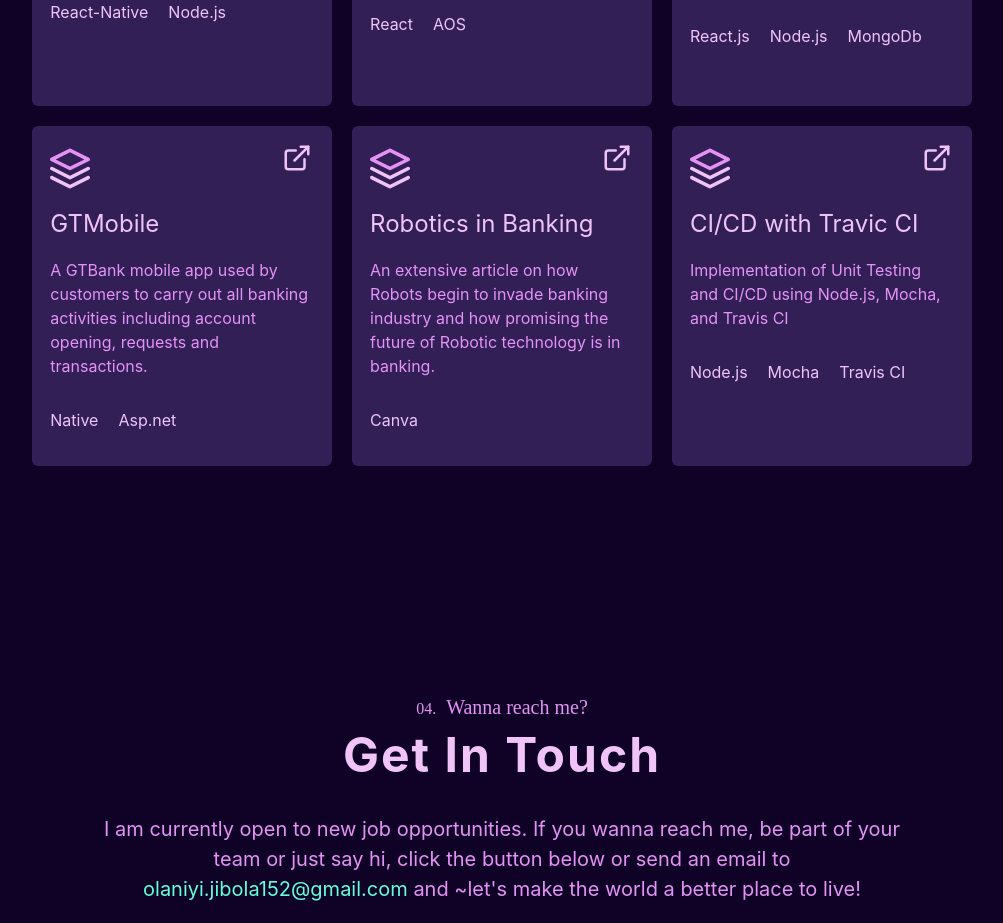
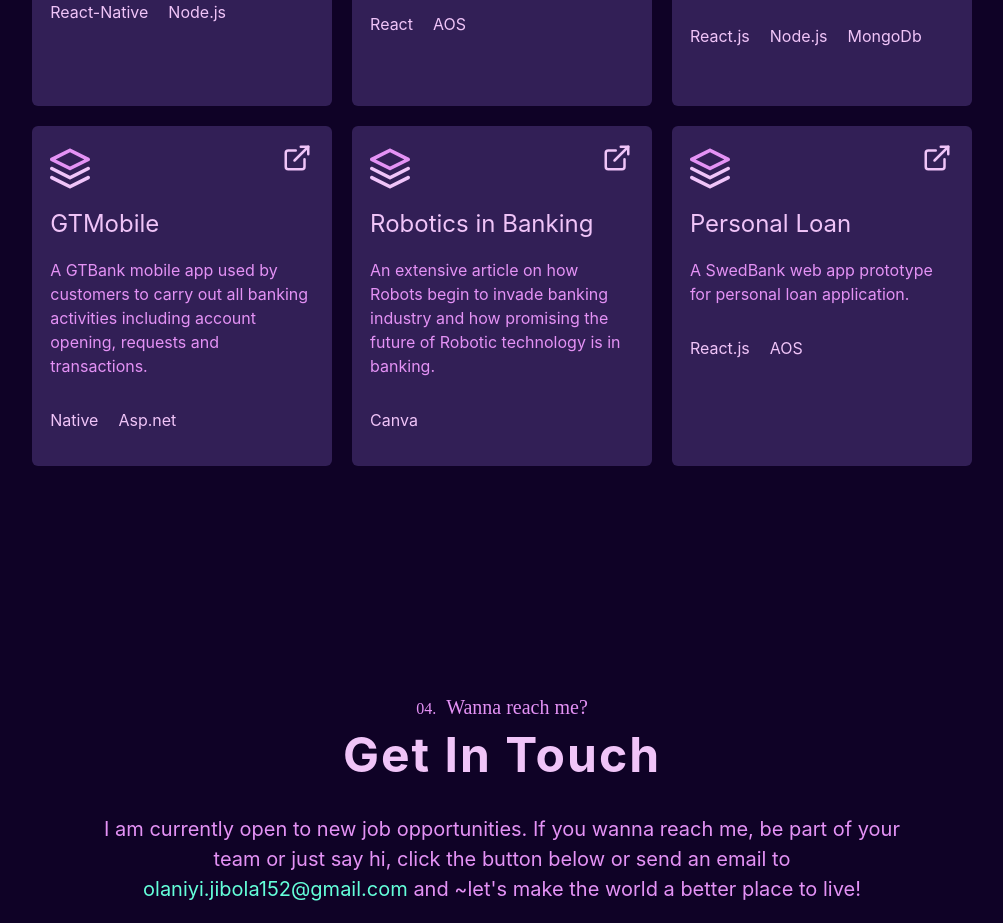
Before and after one commit to hurlaniyhi/My-Portfolio, a Next.js app: page / in a window 1280 px wide. Shown: the part 6360-7283 px from the top of the page, without its empty margins (138-1141 px from the left). Built offline with nearby package versions, Linux system fonts and the light colour scheme.

Commit message:
make it better

```diff
--- a/components/OtherWorks.js
+++ b/components/OtherWorks.js
@@ -117,7 +117,7 @@ const OtherWorks = () => {
                         <p className={styles.toolName}>Canva</p>
                     </div>
                 </div>
-                <div className={styles.projectContainer} data-aos='zoom-in'>
+                {/* <div className={styles.projectContainer} data-aos='zoom-in'>
                     <img src="/assets/stack.svg" className={styles.stackIcon} />
                     <a href="https://github.com/hurlaniyhi/Unit-Testing-With-Mocha" target="_blank" rel="noopener noreferrer"><FiExternalLink className={styles.linkIcon} /></a>
                     <p className={styles.projectName}>CI/CD with Travic CI</p>
@@ -129,6 +129,18 @@ const OtherWorks = () => {
                         <p className={styles.toolName}>Mocha</p>
                         <p className={styles.toolName}>Travis CI</p>
                     </div>
+                </div> */}
+                <div className={styles.projectContainer} data-aos='zoom-in'>
+                    <img src="/assets/stack.svg" className={styles.stackIcon} />
+                    <a href="https://swedbank-personal-loan.netlify.app" target="_blank" rel="noopener noreferrer"><FiExternalLink className={styles.linkIcon} /></a>
+                    <p className={styles.projectName}>Personal Loan</p>
+                    <p className={styles.aboutProject}>
+                        A SwedBank web app prototype for personal loan application.
+                    </p>
+                    <div className={styles.projectToolsWrapper}>
+                        <p className={styles.toolName}>React.js</p>
+                        <p className={styles.toolName}>AOS</p>
+                    </div>
                 </div>
             </div>
         </div>
```
